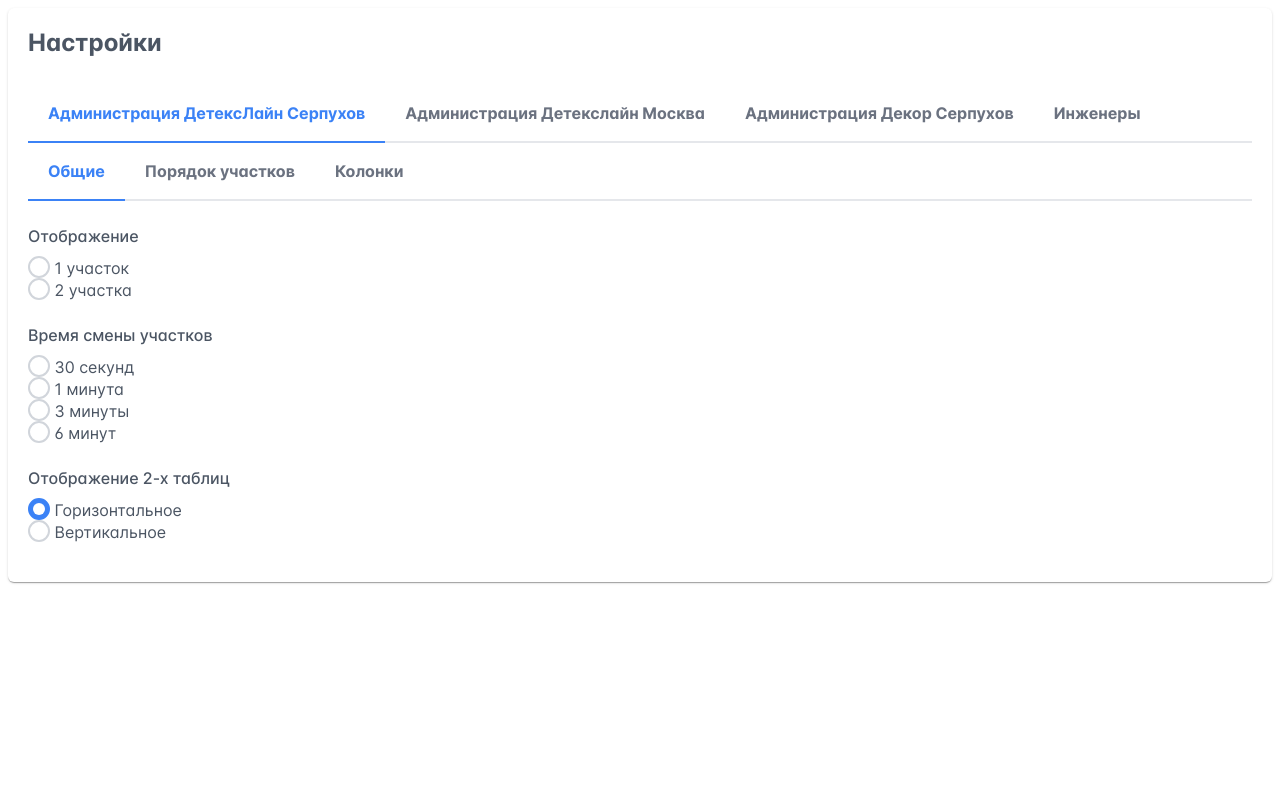
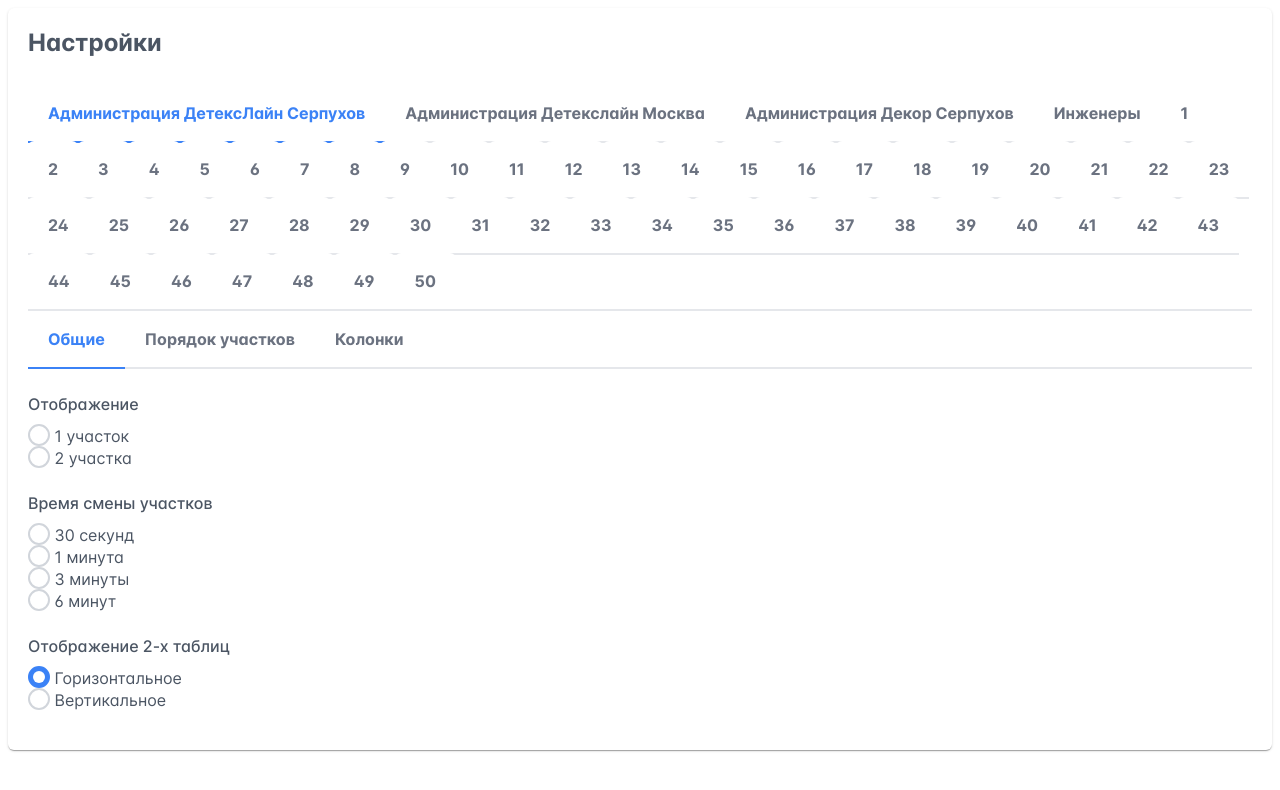
Before and after one commit to AsayShtolth/ProcessingQueue, a React (Vite) app in the folder processQueue/: page /dist in a window 1280 px wide. Shown: the top 790 px of the page. Built offline with nearby package versions, Linux system fonts and the light colour scheme; no server answers.

Commit message:
add new products

```diff
--- a/processQueue/src/Components/Areas/Areas.jsx
+++ b/processQueue/src/Components/Areas/Areas.jsx
@@ -79,7 +79,7 @@ const Areas = (props) => {
     }
 
 	useEffect(() => {
-    // ProductService.getProducts().then((data) => setProducts(data));
+    //  ProductService.getProducts().then((data) => setProducts(data));
         getSettings(monitor,setProducts)
          getArea(monitor, setIngredients);
       }, [monitor]);
--- a/processQueue/src/Pages/Settings/Setting.css
+++ b/processQueue/src/Pages/Settings/Setting.css
@@ -1,3 +1,6 @@
 .general{
 	max-width: 1290px;
 }
+.p-tabmenu-nav {
+	flex-wrap: wrap;
+}
--- a/processQueue/src/Pages/Settings/Settings.jsx
+++ b/processQueue/src/Pages/Settings/Settings.jsx
@@ -5,6 +5,7 @@ import './Setting.css';
 import General from '../../Components/General/General';
 import Areas from '../../Components/Areas/Areas';
 import Columns from '../../Components/Columns/Columns';
+
 const Settings = () => {
 	const [activeIndex, setActiveIndex] = useState(0);
 	const [activeIndexMonitor, setActiveIndexMonitor] = useState(0);
@@ -19,7 +20,61 @@ const Settings = () => {
         { label: 'Администрация ДетексЛайн Серпухов' },
         { label: 'Администрация Детекслайн Москва' },
 		{ label: 'Администрация Декор Серпухов' },
-        { label: 'Инженеры'}
+        { label: 'Инженеры'},
+		{ label: '1'},
+		{ label: '2'},
+		{ label: '3'},
+		{ label: '4'},
+		{ label: '5'},
+		{ label: '6'},
+		{ label: '7'},
+		{ label: '8'},
+		{ label: '9'},
+		{ label: '10'},
+		{ label: '11'},
+		{ label: '12'},
+		{ label: '13'},
+		{ label: '14'},
+		{ label: '15'},
+		{ label: '16'},
+		{ label: '17'},
+		{ label: '18'},
+		{ label: '19'},
+		{ label: '20'},
+		{ label: '21'},
+		{ label: '22'},
+		{ label: '23'},
+		{ label: '24'},
+		{ label: '25'},
+		{ label: '26'},
+		{ label: '27'},
+		{ label: '28'},
+		{ label: '29'},
+		{ label: '30'},
+		{ label: '31'},
+		{ label: '32'},
+		{ label: '33'},
+		{ label: '34'},
+		{ label: '35'},
+		{ label: '36'},
+		{ label: '37'},
+		{ label: '38'},
+		{ label: '39'},
+		{ label: '40'},
+		{ label: '41'},
+		{ label: '42'},
+		{ label: '43'},
+		{ label: '44'},
+		{ label: '45'},
+		{ label: '46'},
+		{ label: '47'},
+		{ label: '48'},
+		{ label: '49'},
+		{ label: '50'},
+
+
+
+
     ];
 	const items = [
         { label: 'Общие' },
@@ -29,7 +84,7 @@ const Settings = () => {
 	return (
 		<>
 			<Card title="Настройки" className='general'>
-				<TabMenu model={itemsMonitor} activeIndex={activeIndexMonitor} onTabChange={(e) => {setActiveIndexMonitor(e.index); console.log(activeIndexMonitor)}}/>
+				<TabMenu style={{flexWrap: 'wrap'}} model={itemsMonitor} activeIndex={activeIndexMonitor} onTabChange={(e) => {setActiveIndexMonitor(e.index); console.log(activeIndexMonitor)}}/>
 				<TabMenu model={items} activeIndex={activeIndex} onTabChange={(e) => {setActiveIndex(e.index); console.log(activeIndex)}}/>
 				{activeIndex==0&&<General monitor={itemsMonitor[activeIndexMonitor] }></General>}
 				{activeIndex==1&&<Areas monitor={itemsMonitor[activeIndexMonitor] }></Areas>}
```
